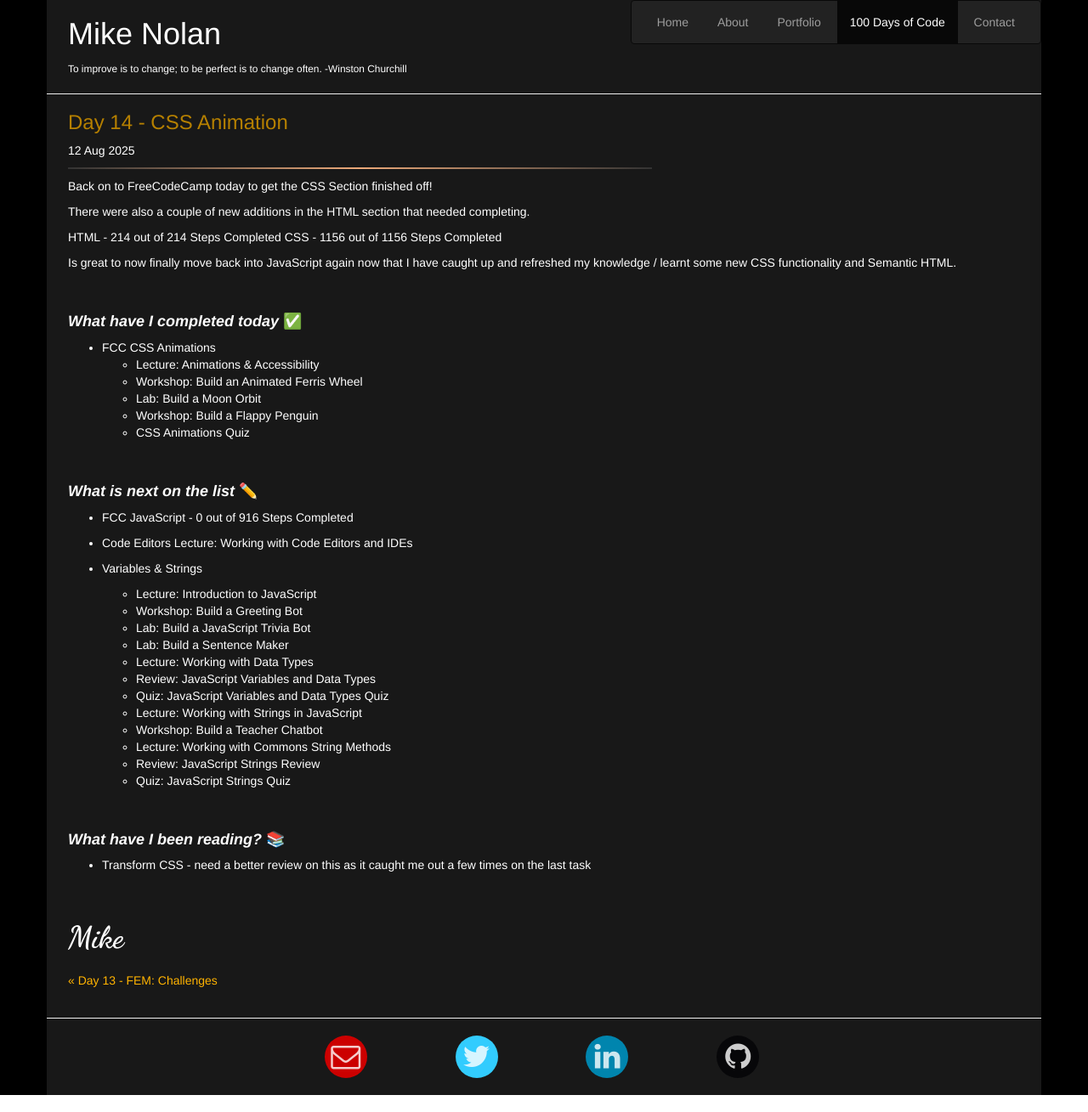
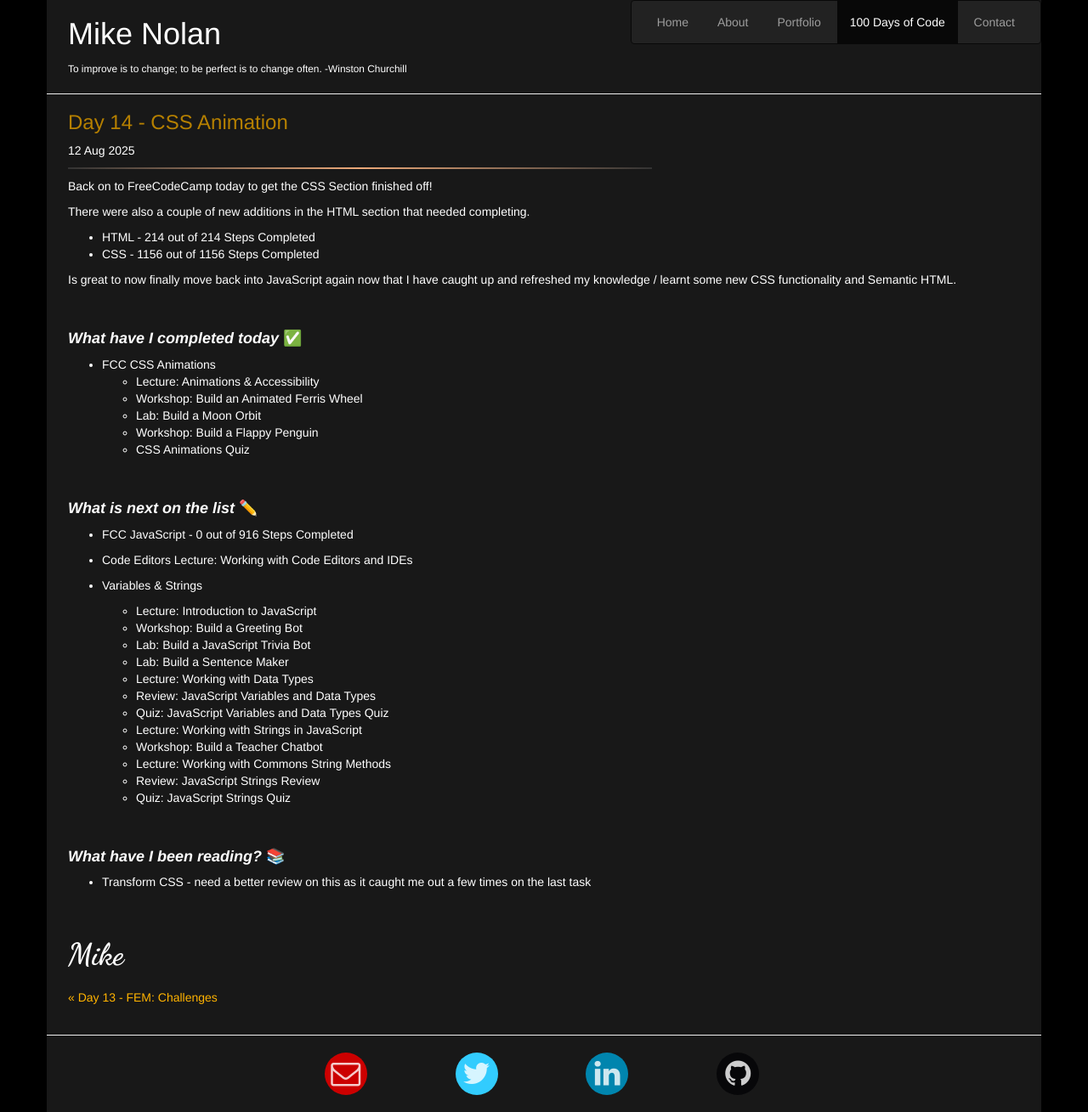
Before and after one commit to mikechristopher/100daysofcode, a Jekyll site: the page built from _posts/2025-08-12-CSS_Animation_Day14.md, in a window 1280 px wide. Shown: the whole page at 85% size. Built offline with Jekyll 4.4.1, drawn with Linux system fonts in a browser that asks for light colours; nearby versions of some CDN libraries; emoji names are drawn with the system emoji font.

Commit message:
fix section in today

```diff
--- a/_posts/2025-08-12-CSS_Animation_Day14.md
+++ b/_posts/2025-08-12-CSS_Animation_Day14.md
@@ -8,8 +8,8 @@ Back on to FreeCodeCamp today to get the CSS Section finished off!
 
 There were also a couple of new additions in the HTML section that needed completing.
 
-HTML - 214 out of 214 Steps Completed
-CSS - 1156 out of 1156 Steps Completed
+- HTML - 214 out of 214 Steps Completed
+- CSS - 1156 out of 1156 Steps Completed
 
 Is great to now finally move back into JavaScript again now that I have caught up and refreshed my knowledge / learnt some new CSS functionality and Semantic HTML.
 
```
